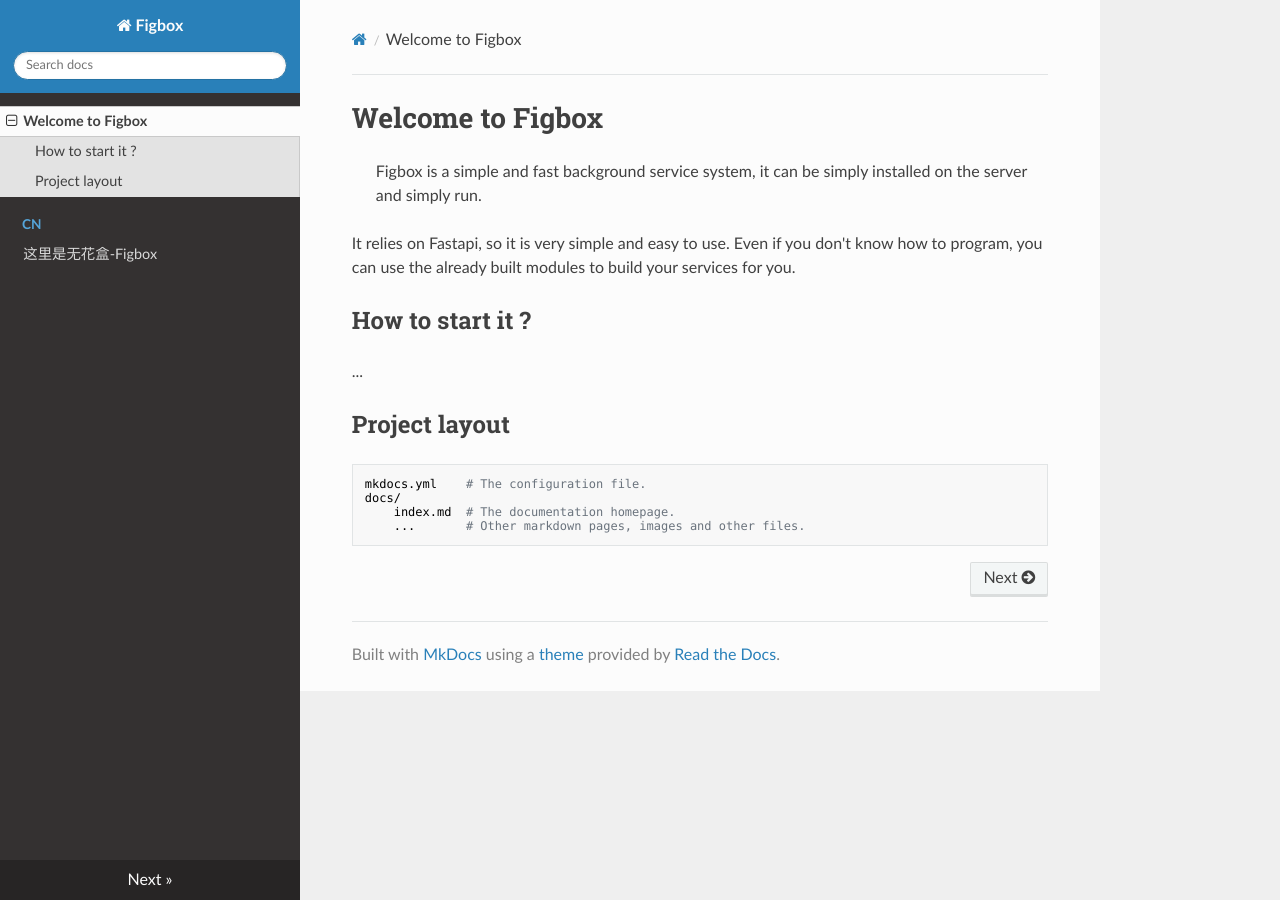
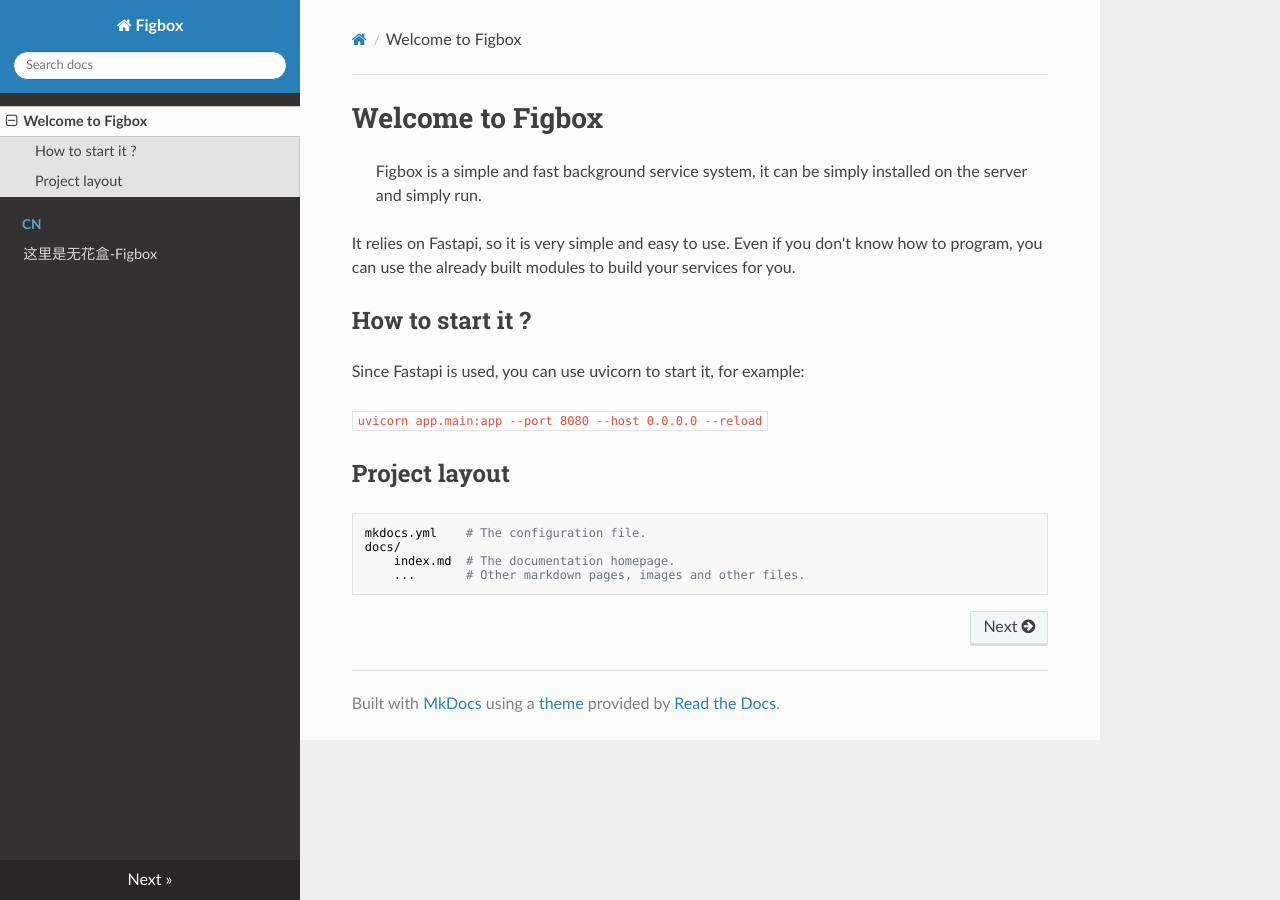
Before and after one commit to fig-box-project/fig_box, an MkDocs documentation site: the page built from docs/index.md, in a window 1280 px wide. Built offline with MkDocs 1.6.1, drawn with Linux system fonts in a browser that asks for light colours; nearby versions of some CDN libraries.

Commit message:
create docs

````diff
--- a/docs/index.md
+++ b/docs/index.md
@@ -6,7 +6,9 @@
 
 ## How to start it ?
 
-...
+Since Fastapi is used, you can use uvicorn to start it, for example:
+
+```uvicorn app.main:app --port 8080 --host 0.0.0.0 --reload```
 
 ## Project layout
 
````
Also changed, not shown: docs/cn/index.md (+3 -1 lines).
